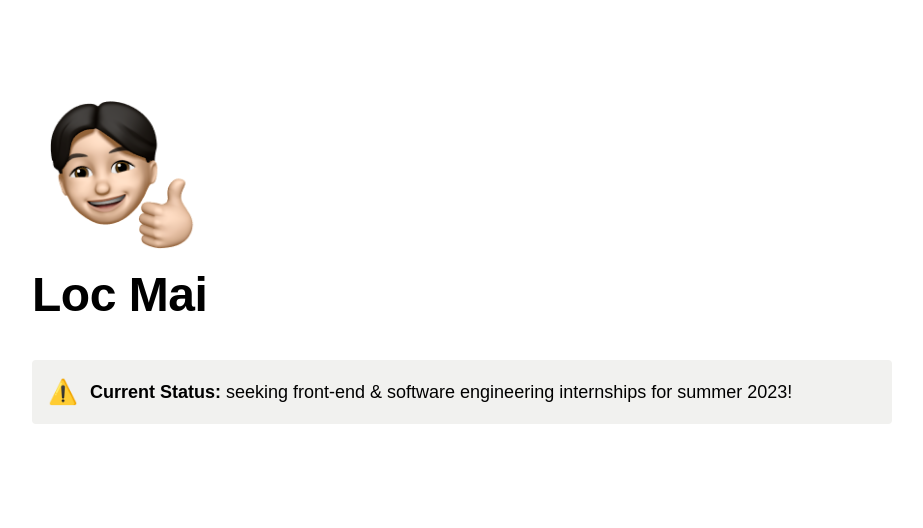
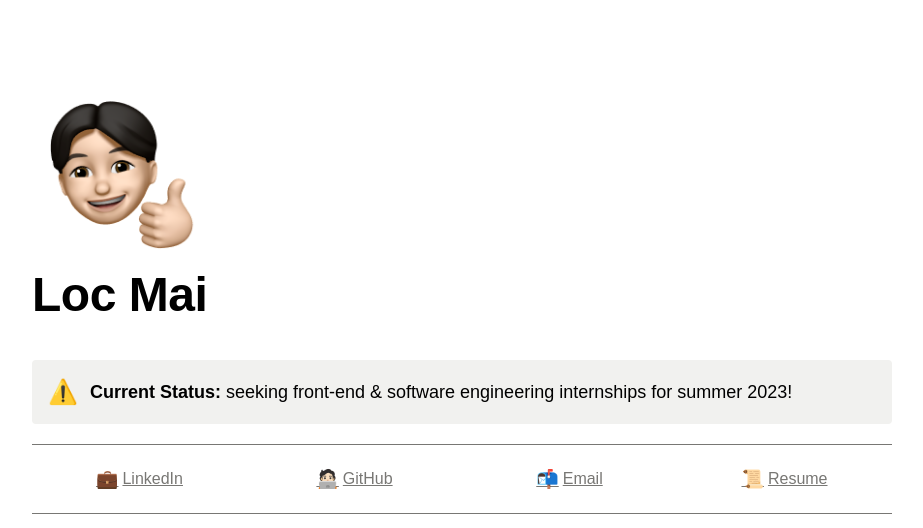
Before and after one commit to locmai1/portfolio, a React (Create React App) app: page / in a window 1280 px wide. Shown: the top 528 px of the page, without its empty margins (178-1101 px from the left). Built offline with nearby package versions, Linux system fonts and the light colour scheme.

Commit message:
Link component

```diff
--- a/src/App.tsx
+++ b/src/App.tsx
@@ -1,4 +1,5 @@
 import React from 'react';
+import Link from './components/Link';
 import Callout from './components/Callout';
 import Header from './components/Header';
 // import logo from './logo.svg';
@@ -11,6 +12,14 @@ function App() {
       <Callout icon='⚠️' label='alert'
         status={"seeking front-end & software engineering internships for summer 2023!"}
       />
+      <hr className="h-px my-5 bg-[#787774] border-0"></hr>
+      <div className='w-full flex flex-row'>
+        <Link icon='💼' label='nav-linkedin' to='/' shortcut='LinkedIn' />
+        <Link icon='🧑🏻‍💻' label='nav-github' to='/' shortcut='GitHub' />
+        <Link icon='📬' label='nav-email' to='/' shortcut='Email' />
+        <Link icon='📜' label='nav-resume' to='/' shortcut='Resume' />
+      </div>
+      <hr className="h-px my-5 bg-[#787774] border-0"></hr>
     </div>
   );
 }
--- /dev/null
+++ b/src/components/Link.tsx
@@ -0,0 +1,25 @@
+import React from 'react';
+import Emoji from './Emoji';
+
+type LinkProps = {
+  icon: string;
+  label: string;
+  to: string;
+  shortcut: string;
+}
+
+const Link = ({
+  icon,
+  label,
+  to,
+  shortcut
+}: LinkProps) => {
+  return (
+    <a className='flex flex-row underline w-1/4  text-[#787774] justify-center' href={to}>
+      <Emoji symbol={icon} label={label} size='lg' />
+      <span className='text-base ml-1 leading-7'>{shortcut}</span>
+    </a>
+  )
+}
+
+export default Link;
```
